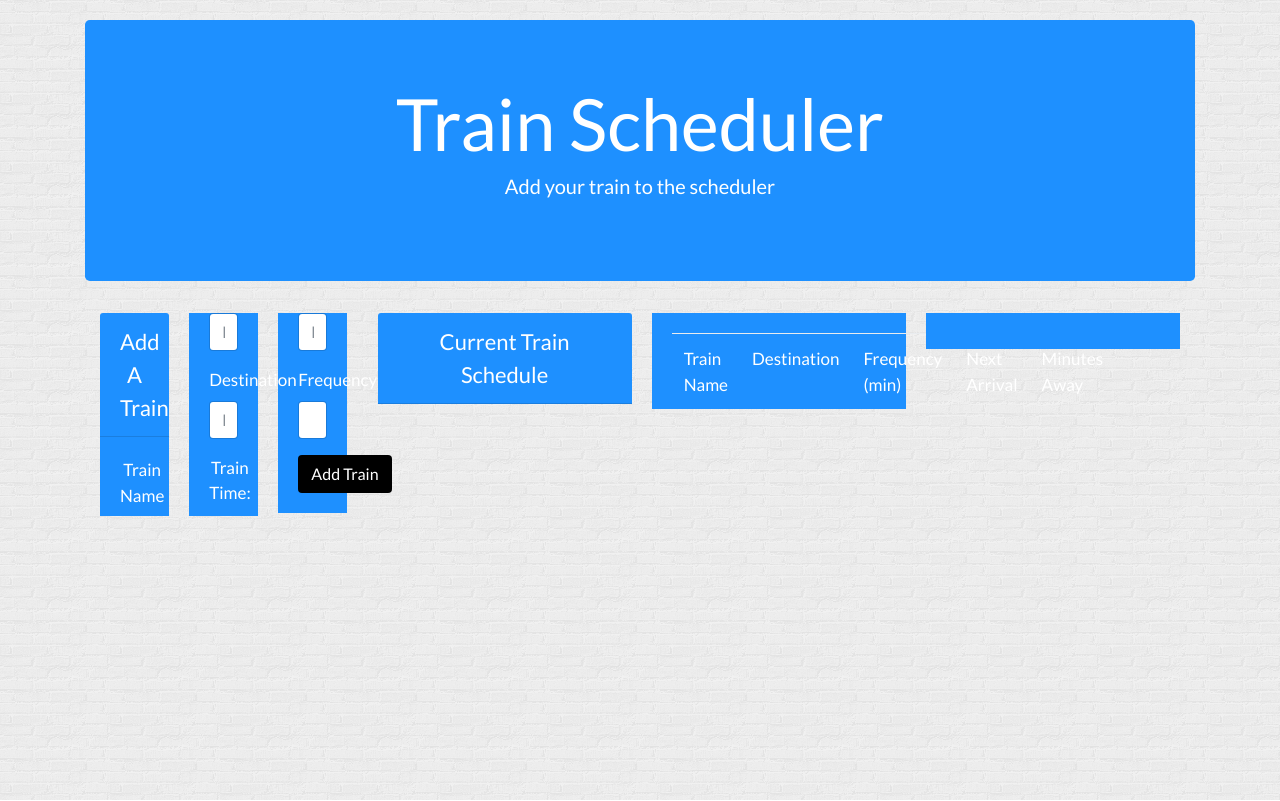
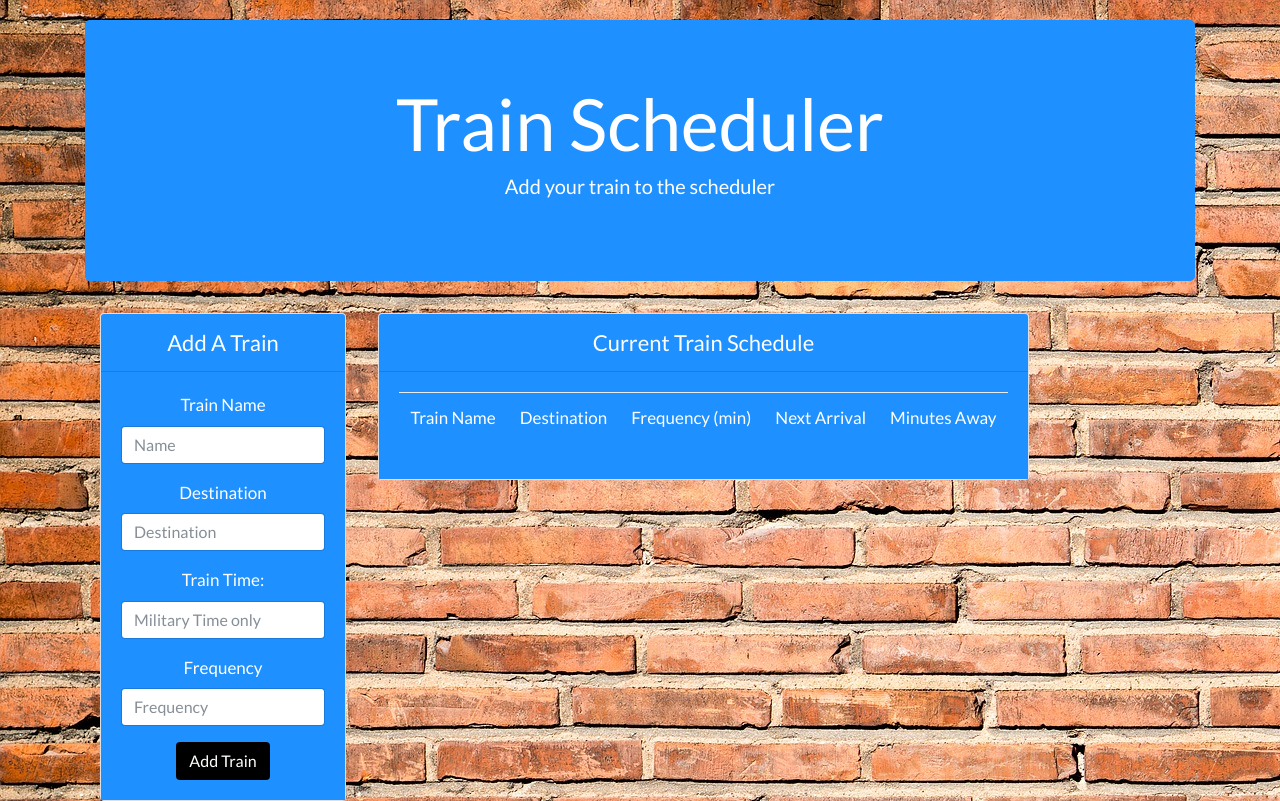
Before and after one commit to monfrair/trains, a plain HTML site: page index.html in a window 1280 px wide. Drawn offline with nearby package versions, Linux system fonts and the light colour scheme; no server answers.

Commit message:
adding an image

```diff
--- a/index.html
+++ b/index.html
@@ -12,7 +12,8 @@
 
 </head>
 
-<body background="assets/img/brickwall.png">
+<!--<body background="assets/img/brickwall.png">-->
+    <body background="assets/img/bw.jpg">
 
     <div class="container">
         <div class="jumbotron text-center">
@@ -30,7 +31,7 @@
             <div class="row">
 
                 <div class="col-sm-3">
-                    <div class="card-columns">
+                    <div class="card">
                         <div class="card-header text-center">
                             Add A Train
 
@@ -72,7 +73,7 @@
 
 
                 <div class="col-sm-9">
-                    <div class="card-columns">
+                    <div class="card">
                         <div class="card-header text-center">
                             Current Train Schedule
                         </div>
```
Also changed, not shown: assets/img/bw.jpg (added).
